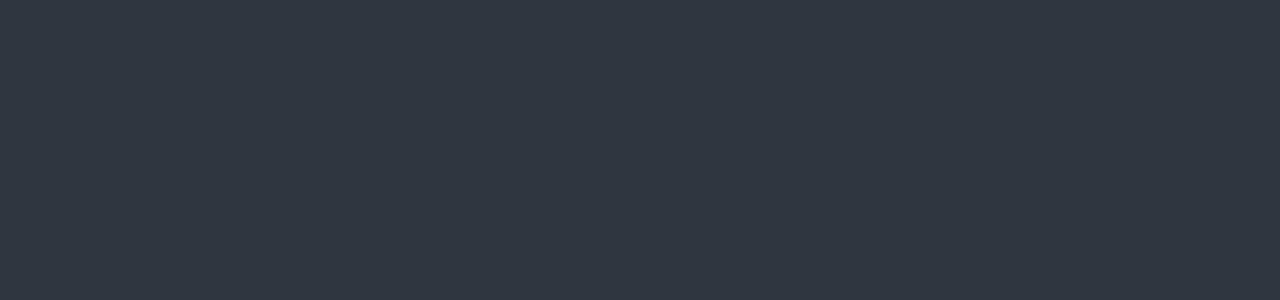
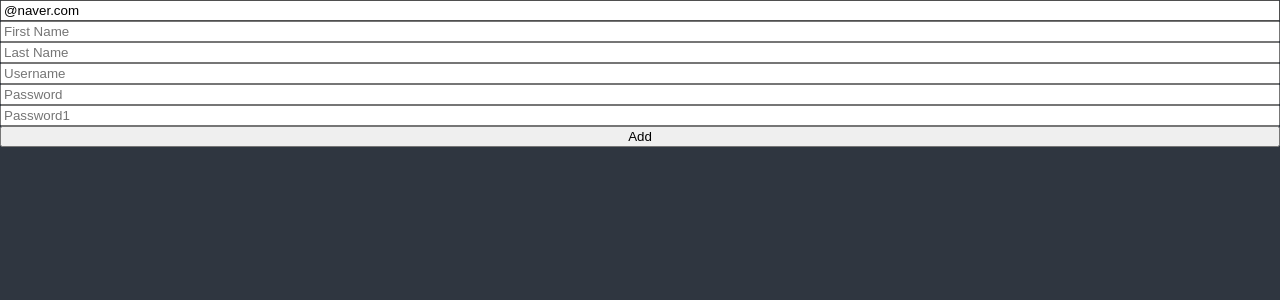
Before and after one commit to ruraeru/nomad-react-master-ts, a React (Create React App) app: page / in a window 1280 px wide. Shown: the top 300 px of the page. Built offline with nearby package versions, Linux system fonts and the light colour scheme.

Commit message:
react-hook-form

```diff
--- a/package.json
+++ b/package.json
@@ -16,6 +16,7 @@
     "react-apexcharts": "^1.4.1",
     "react-dom": "^18.3.1",
     "react-helmet": "^6.1.0",
+    "react-hook-form": "^7.53.0",
     "react-query": "^3.39.3",
     "react-router-dom": "^5.3.4",
     "react-scripts": "5.0.1",
--- a/src/App.tsx
+++ b/src/App.tsx
@@ -1,4 +1,5 @@
 import { createGlobalStyle } from "styled-components";
+import ToDoList from "./ToDoList";
 
 const GlobalStyle = createGlobalStyle`
 @import url('https://fonts.googleapis.com/css2?family=Source+Code+Pro:ital,wght@300;400&display=swap');
@@ -63,6 +64,7 @@ function App() {
 	return (
 		<>
 			<GlobalStyle />
+			<ToDoList />
 		</>
 	)
 }
--- /dev/null
+++ b/src/ToDoList.tsx
@@ -0,0 +1,102 @@
+import { useState } from "react";
+import { useForm } from "react-hook-form";
+
+// function ToDoList() {
+//     const [toDo, setToDo] = useState("");
+//     const [toDoErr, setToDoErr] = useState("");
+//     const onChange = (e: React.FormEvent<HTMLInputElement>) => {
+//         const { currentTarget: { value } } = e;
+//         setToDoErr("");
+//         setToDo(value);
+//     }
+
+//     const onSubmit = (e: React.FormEvent<HTMLFormElement>) => {
+//         e.preventDefault();
+//         if (toDo.length < 10) {
+//             return setToDoErr("To do should be llonger")
+//         }
+//         console.log("submit");
+//     }
+//     return (
+//         <div>
+//             <form onSubmit={onSubmit}>
+//                 <input onChange={onChange} value={toDo} placeholder="Write a to do " />
+//                 <button>Add</button>
+//                 {toDoErr !== "" ? toDoErr : null}
+//             </form>
+//         </div>
+//     );
+// }
+
+interface IForm {
+    email: string;
+    firstName: string;
+    lastName: string;
+    username: string;
+    password: string;
+    password1: string;
+    extraError?: string;
+}
+
+function ToDoList() {
+    const { register, handleSubmit, formState: { errors }, setError } = useForm<IForm>({
+        defaultValues: {
+            email: "@naver.com"
+        }
+    });
+    const onValid = (data: IForm) => {
+        if (data.password !== data.password1) {
+            setError("password1", { message: "password are not the same" }, { shouldFocus: true })
+        }
+        //setError("extraError", { message: "Server offline" })
+    }
+    console.log(errors)
+    return (
+        <div>
+            <form style={{
+                display: "flex",
+                flexDirection: "column"
+            }} onSubmit={handleSubmit(onValid)}>
+                <input
+                    {...register("email",
+                        {
+                            required: "Email is required",
+                            pattern: {
+                                value: /^[A-Za-z0-9._%+-]+@naver.com$/,
+                                message: "Only naver.com emails allowed"
+                            }
+                        })}
+                    placeholder="Email"
+                />
+                <span>{errors.email?.message}</span>
+                <input
+                    {...register("firstName",
+                        {
+                            required: true,
+                            validate: {
+                                noNico: (value) => !value.includes("nico") || "no nico allowed"
+                            }
+                        })} placeholder="First Name"
+                />
+                <span>{errors.firstName?.message}</span>
+                <input {...register("lastName", { required: true })} placeholder="Last Name" />
+                <span>{errors.lastName?.message}</span>
+                <input {...register("username", { required: true, minLength: 10 })} placeholder="Username" />
+                <span>{errors.username?.message}</span>
+                <input {...register("password", { required: true, minLength: 5 })} placeholder="Password" />
+                <span>{errors.password?.message}</span>
+                <input {...register("password1", {
+                    required: "Password is Required", minLength: {
+                        value: 5,
+                        message: "Your password is too short"
+                    }
+                })} placeholder="Password1" />
+                <span>{errors.password1?.message}</span>
+                <button>Add</button>
+                <span>{errors.extraError?.message}</span>
+            </form>
+        </div>
+    )
+}
+
+export default ToDoList;
```
Also changed, not shown: 1 other file (tests, documents, lock files or other folders).
